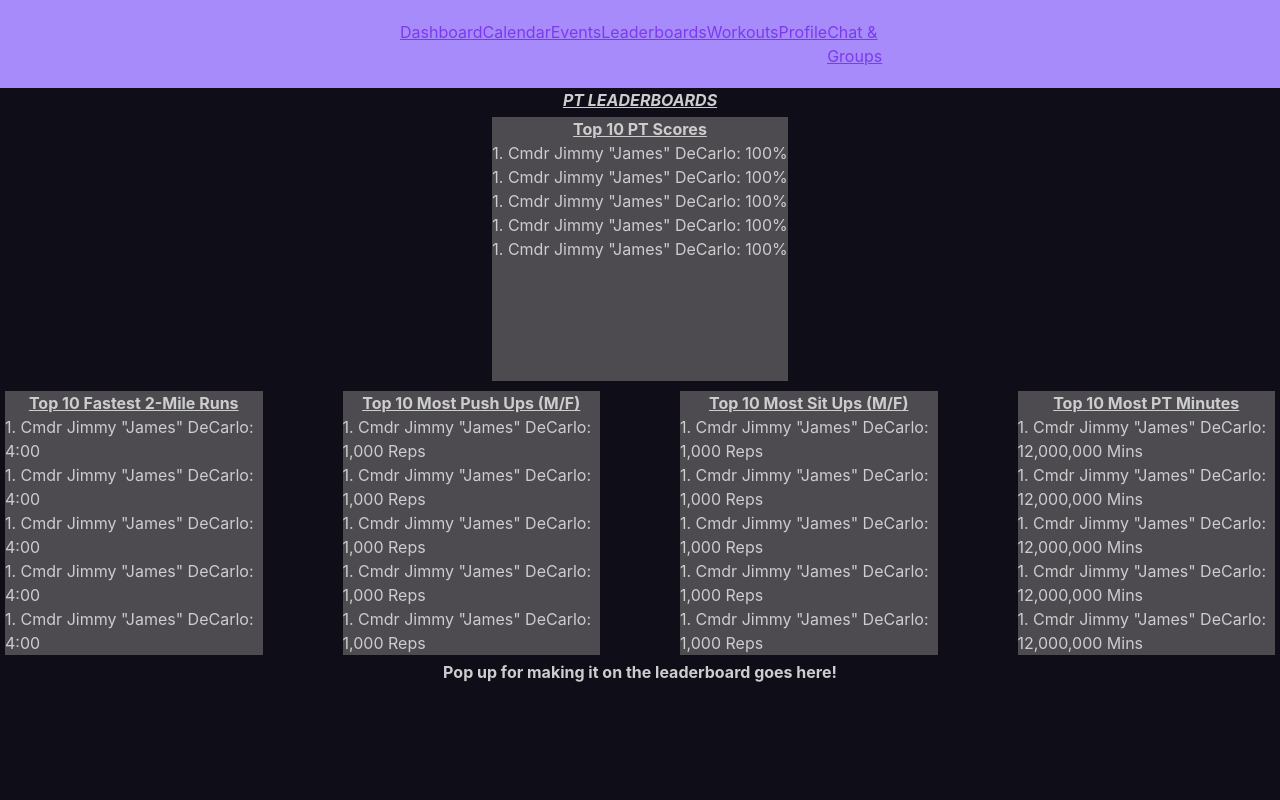
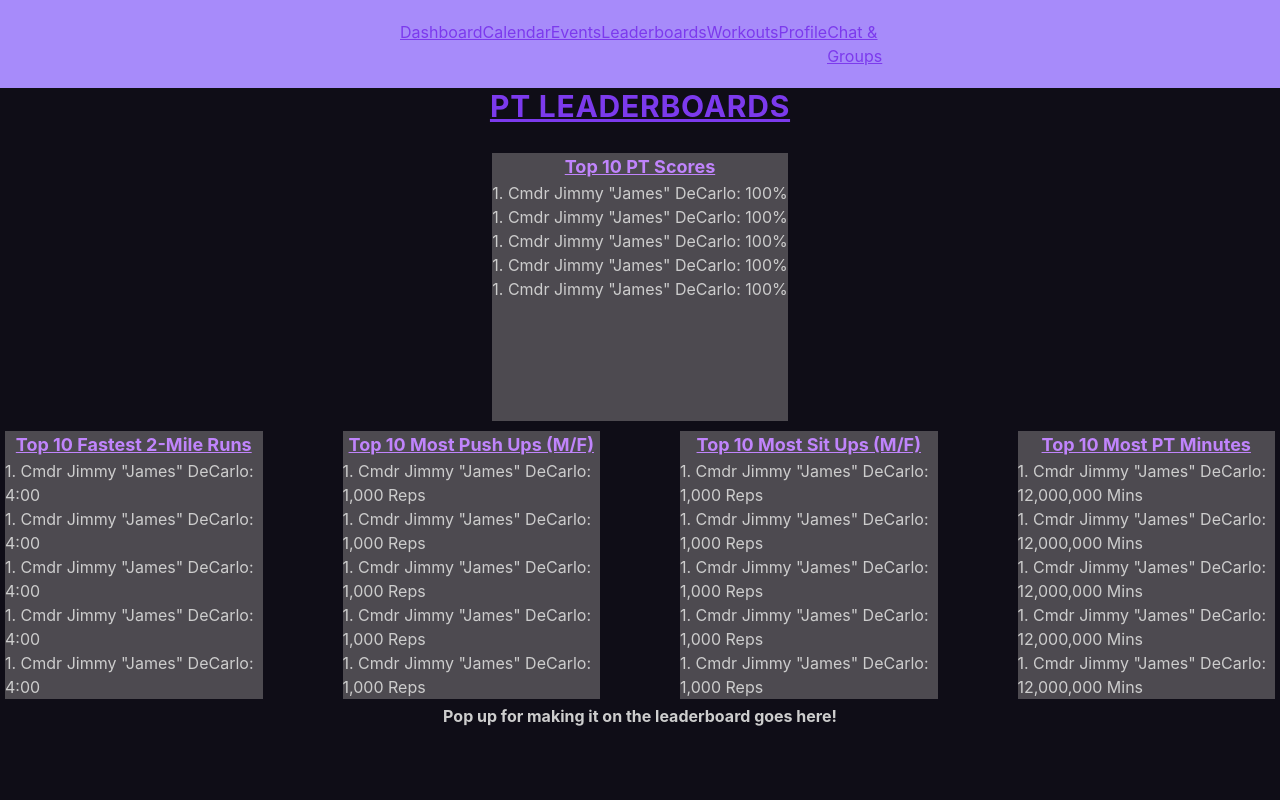
Before and after one commit to Brandon-Abundis/sdi-COM-capstone, a React (Vite) app in the folder client/: page /leaderboard in a window 1280 px wide. Shown: the top 800 px of the page. Built offline with nearby package versions, Linux system fonts and the light colour scheme; sample sign-in values are in the browser's storage.

Commit message:
Began matching styling with other components.

```diff
--- a/client/src/features/leaderboard/pages/Leaderboard.jsx
+++ b/client/src/features/leaderboard/pages/Leaderboard.jsx
@@ -8,12 +8,12 @@ export default function Leaderboard() {
 
   return (
     <>
-      <h1>
-        <i>PT LEADERBOARDS</i>
+      <h1 className="text-3xl font-bold text-[#7c3aed] mb-6 tracking-wide">
+        PT LEADERBOARDS
       </h1>
       <div id="LBs">
         <div id="PT_Scores">
-          <h1>Top 10 PT Scores</h1>
+          <h1 className="text-lg font-bold text-[#c084fc]">Top 10 PT Scores</h1>
           <ol>
             <li>1. Cmdr Jimmy "James" DeCarlo: 100%</li>
             <li>1. Cmdr Jimmy "James" DeCarlo: 100%</li>
@@ -24,7 +24,9 @@ export default function Leaderboard() {
         </div>
         <div id="Small_LBs">
           <div id="Two_Mile">
-            <h1>Top 10 Fastest 2-Mile Runs</h1>
+            <h1 className="text-lg font-bold text-[#c084fc]">
+              Top 10 Fastest 2-Mile Runs
+            </h1>
             <ol>
               <li>1. Cmdr Jimmy "James" DeCarlo: 4:00</li>
               <li>1. Cmdr Jimmy "James" DeCarlo: 4:00</li>
@@ -34,7 +36,9 @@ export default function Leaderboard() {
             </ol>
           </div>
           <div id="Push-Ups">
-            <h1>Top 10 Most Push Ups (M/F)</h1>
+            <h1 className="text-lg font-bold text-[#c084fc]">
+              Top 10 Most Push Ups (M/F)
+            </h1>
             <ol>
               <li>1. Cmdr Jimmy "James" DeCarlo: 1,000 Reps</li>
               <li>1. Cmdr Jimmy "James" DeCarlo: 1,000 Reps</li>
@@ -44,7 +48,9 @@ export default function Leaderboard() {
             </ol>
           </div>
           <div id="Sit-Ups">
-            <h1>Top 10 Most Sit Ups (M/F)</h1>
+            <h1 className="text-lg font-bold text-[#c084fc]">
+              Top 10 Most Sit Ups (M/F)
+            </h1>
             <ol>
               <li> 1. Cmdr Jimmy "James" DeCarlo: 1,000 Reps</li>
               <li> 1. Cmdr Jimmy "James" DeCarlo: 1,000 Reps</li>
@@ -54,7 +60,10 @@ export default function Leaderboard() {
             </ol>
           </div>
           <div id="Minutes">
-            <h1> Top 10 Most PT Minutes</h1>
+            <h1 className="text-lg font-bold text-[#c084fc]">
+              {" "}
+              Top 10 Most PT Minutes
+            </h1>
             <ol>
               <li>1. Cmdr Jimmy "James" DeCarlo: 12,000,000 Mins</li>
               <li>1. Cmdr Jimmy "James" DeCarlo: 12,000,000 Mins</li>
```
